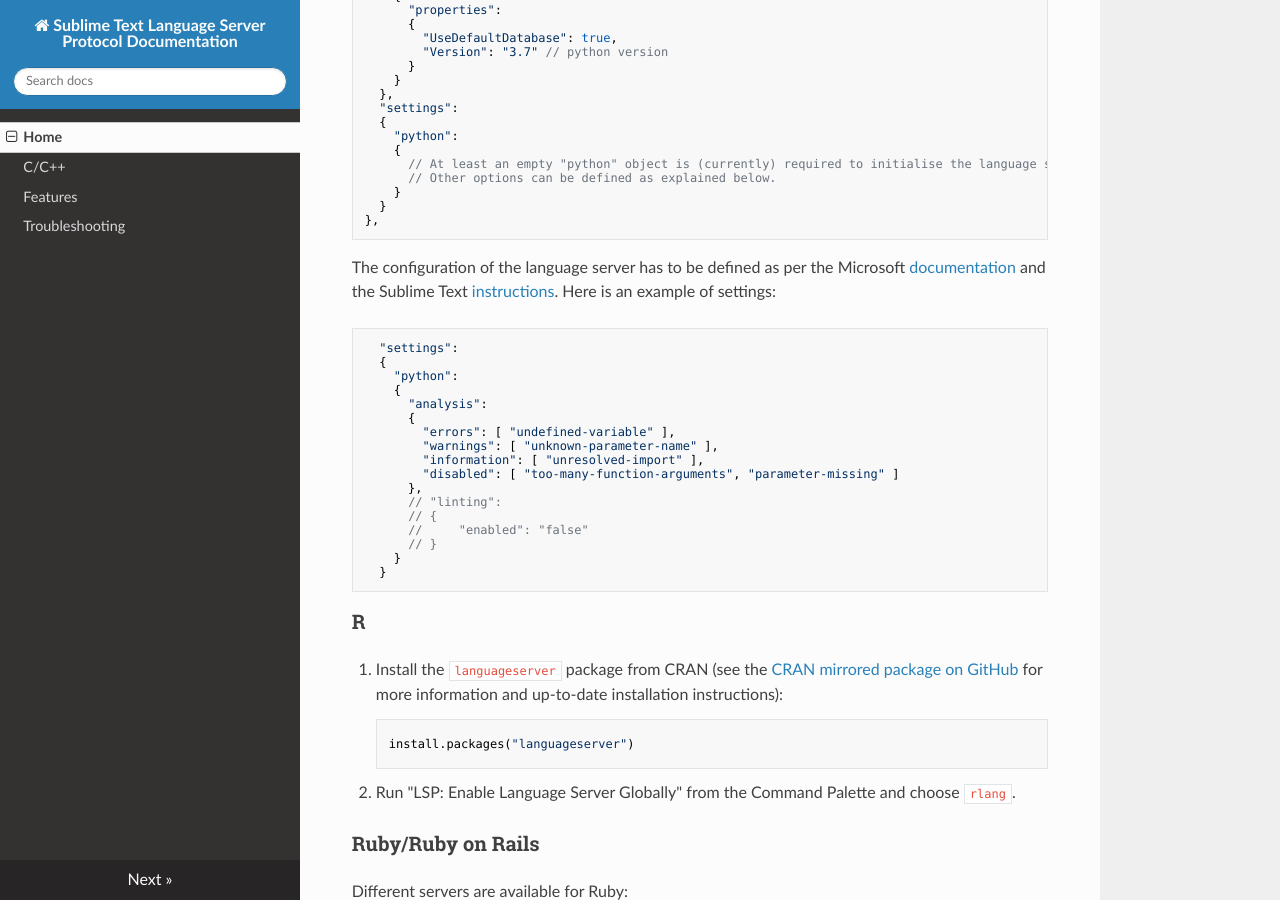
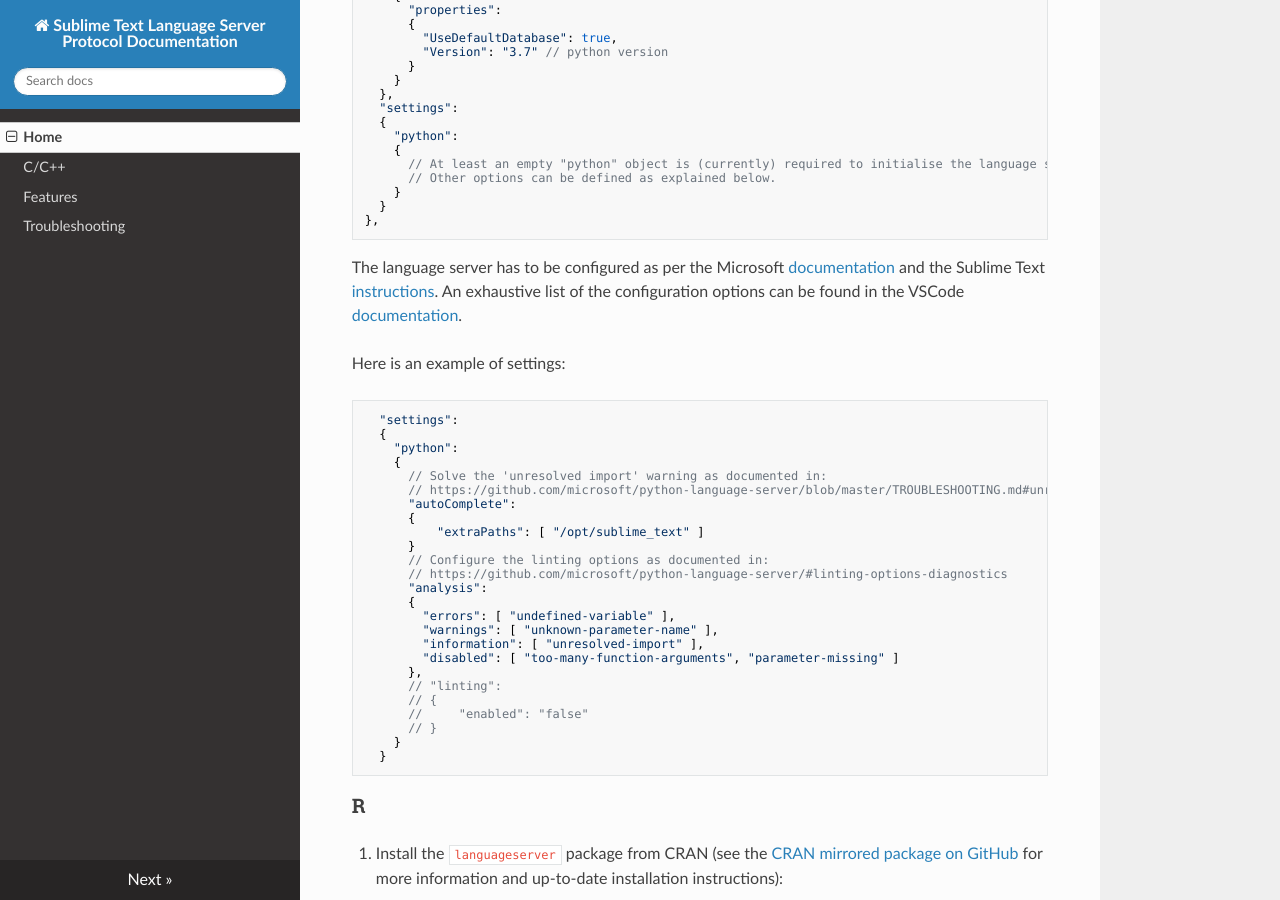
Before and after one commit to sublimelsp/LSP, an MkDocs documentation site: the page built from docs/index.md, in a window 1280 px wide and 900 px high, scrolled down 16078 px. Built offline with MkDocs 1.6.1, drawn with Linux system fonts in a browser that asks for light colours; nearby versions of some CDN libraries.

Commit message:
Add extra documentation information

````diff
--- a/docs/index.md
+++ b/docs/index.md
@@ -861,7 +861,9 @@
 },
 ```
 
-The configuration of the language server has to be defined as per the Microsoft [documentation](https://github.com/microsoft/python-language-server/blob/master/README.md) and the Sublime Text [instructions](https://github.com/Microsoft/python-language-server/blob/master/Using_in_sublime_text.md).
+The language server has to be configured as per the Microsoft [documentation](https://github.com/microsoft/python-language-server/blob/master/README.md) and the Sublime Text [instructions](https://github.com/Microsoft/python-language-server/blob/master/Using_in_sublime_text.md).
+An exhaustive list of the configuration options can be found in the VSCode [documentation](https://code.visualstudio.com/docs/python/settings-reference#_python-language-server-settings).
+
 Here is an example of settings:
 
 ```js
@@ -869,6 +871,14 @@
   {
     "python":
     {
+      // Solve the 'unresolved import' warning as documented in:
+      // https://github.com/microsoft/python-language-server/blob/master/TROUBLESHOOTING.md#unresolved-import-warnings
+      "autoComplete":
+      {
+          "extraPaths": [ "/opt/sublime_text" ]
+      }
+      // Configure the linting options as documented in:
+      // https://github.com/microsoft/python-language-server/#linting-options-diagnostics
       "analysis":
       {
         "errors": [ "undefined-variable" ],
````
